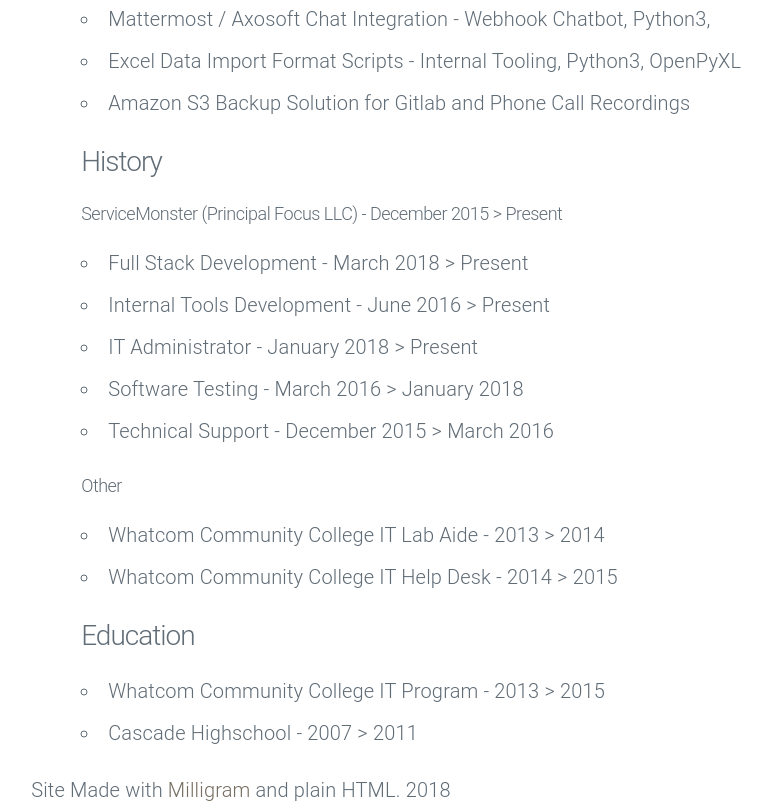
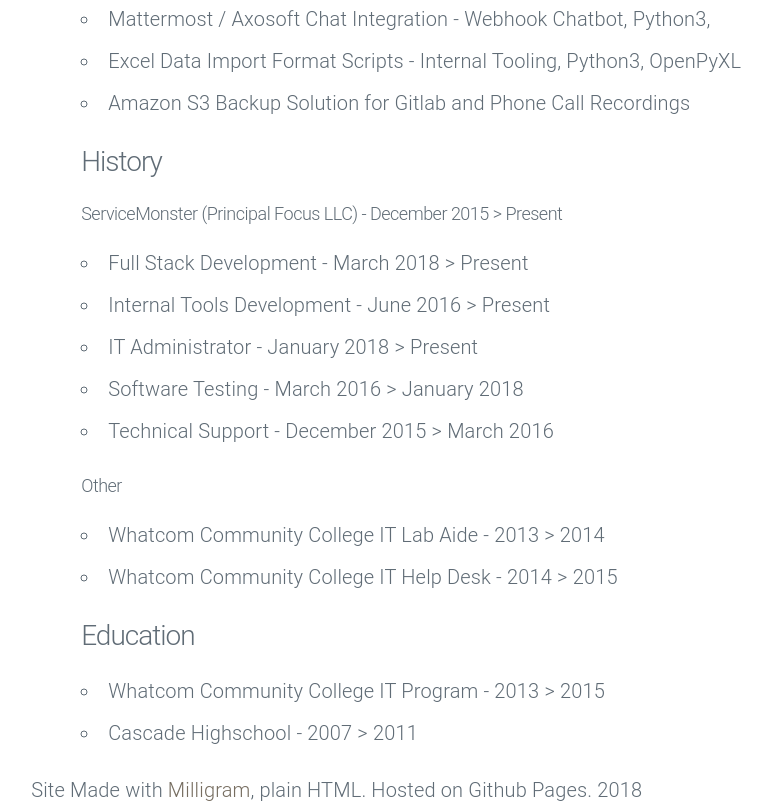
Before and after one commit to dehugger/dehugger.github.io, a plain HTML site: page index.html in a window 1280 px wide. Shown: the part 2802-3608 px from the top of the page, without its empty margins (40-805 px from the left). Drawn offline with Linux system fonts and the light colour scheme.

Commit message:
added hosted tag

```diff
--- a/index.html
+++ b/index.html
@@ -171,7 +171,7 @@
                 </div>
             </div>
             <div id="bottom_bar">
-                <span>Site Made with </span><a href="https://milligram.io/" target="_blank">Milligram</a><span> and plain HTML. 2018</span>
+                <span>Site Made with </span><a href="https://milligram.io/" target="_blank">Milligram</a><span>, plain HTML. Hosted on Github Pages. 2018</span>
             </div>
         </div>
     </body>
```
